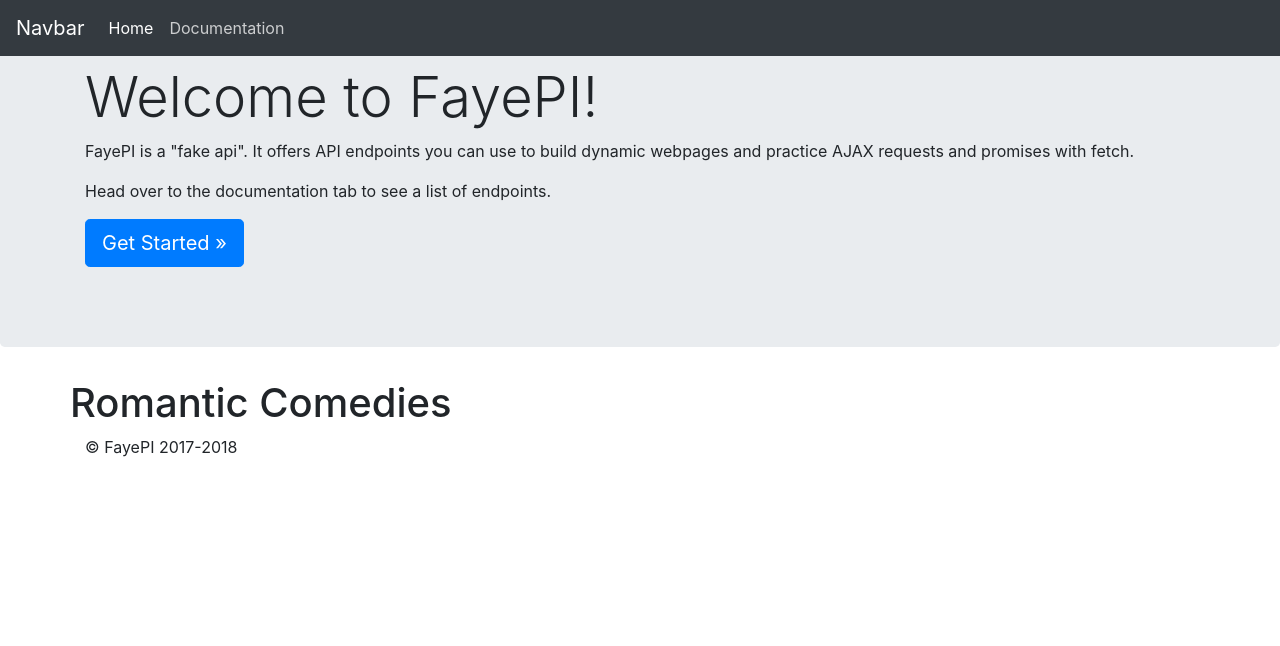
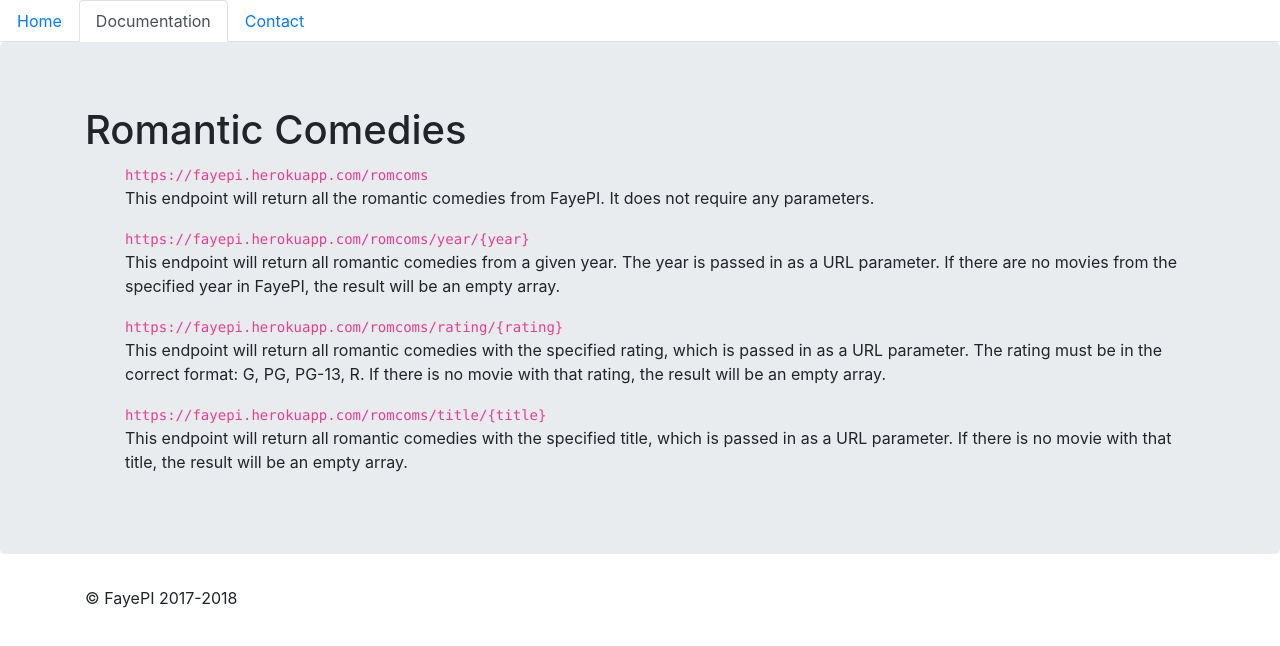
Before and after one commit to carmalou/fayePI, a website: page index.html in a window 1280 px wide. Both pictures are taken after a click on the tab "Documentation". Drawn offline with nearby package versions, Linux system fonts and the light colour scheme.

Commit message:
finishing touches

```diff
--- a/index.html
+++ b/index.html
@@ -11,50 +11,83 @@
 
     <link rel="stylesheet" href="https://maxcdn.bootstrapcdn.com/bootstrap/4.0.0/css/bootstrap.min.css" integrity="sha384-Gn5384xqQ1aoWXA+058RXPxPg6fy4IWvTNh0E263XmFcJlSAwiGgFAW/dAiS6JXm" crossorigin="anonymous">
 
+    <style>
+      li {
+        list-style-type: none;
+      }
+    </style>
+
   </head>
 
   <body>
 
-    <nav class="navbar navbar-expand-md navbar-dark fixed-top bg-dark">
-      <a class="navbar-brand" href="#">Navbar</a>
-      <button class="navbar-toggler" type="button" data-toggle="collapse" data-target="#navbarsExampleDefault" aria-controls="navbarsExampleDefault" aria-expanded="false" aria-label="Toggle navigation">
-        <span class="navbar-toggler-icon"></span>
-      </button>
-
-      <div class="collapse navbar-collapse" id="navbarsExampleDefault">
-        <ul class="navbar-nav mr-auto">
-          <li class="nav-item active">
-            <a class="nav-link" href="#">Home <span class="sr-only">(current)</span></a>
-          </li>
-          <li class="nav-item">
-            <a class="nav-link" href="#">Documentation</a>
-          </li>
-        </ul>
+    <nav>
+      <div class="nav nav-tabs" id="nav-tab" role="tablist">
+        <a class="nav-item nav-link active" id="nav-home-tab" data-toggle="tab" href="#nav-home" role="tab" aria-controls="nav-home" aria-selected="true">Home</a>
+        <a class="nav-item nav-link" id="nav-profile-tab" data-toggle="tab" href="#nav-profile" role="tab" aria-controls="nav-profile" aria-selected="false">Documentation</a>
+        <a class="nav-item nav-link" id="nav-contact-tab" data-toggle="tab" href="#nav-contact" role="tab" aria-controls="nav-contact" aria-selected="false">Contact</a>
       </div>
     </nav>
 
-    <main role="main">
+    <div class="tab-content" id="nav-tabContent">
+      <div class="tab-pane fade show active" id="nav-home" role="tabpanel" aria-labelledby="nav-home-tab">
+        <div class="jumbotron">
+          <div class="container">
+            <h1 class="display-3">Welcome to FayePI!</h1>
+            <p>FayePI is a "fake api". It offers API endpoints you can use to build dynamic webpages and practice AJAX requests and promises with fetch.</p>
+            <p>Head over to the documentation tab to see a list of endpoints.</p>
 
-      <!-- Main jumbotron for a primary marketing message or call to action -->
-      <div class="jumbotron">
-        <div class="container">
-          <h1 class="display-4">Welcome to FayePI!</h1>
-          <p>FayePI is a "fake api". It offers API endpoints you can use to build dynamic webpages and practice AJAX requests and promises with fetch.</p>
-          <p>Head over to the documentation tab to see a list of endpoints.</p>
-          <p><a class="btn btn-primary btn-lg" href="#" role="button">Get Started &raquo;</a></p>
+            <h1 class="display-6">Fake API?</h1>
+            <p>FayePI offers real endpoints that will return JSON data. What makes it "fake"? The data is just silly stuff like romantic comedies, but it's enough for practice. And the silliness makes it fun!</p>
+          </div>
         </div>
       </div>
 
-      <div class="container">
-          <div class="row">
-              <h1 class="display-5">Romantic Comedies</h1>
-              <ul class="list-group">
+      <div class="tab-pane fade" id="nav-profile" role="tabpanel" aria-labelledby="nav-profile-tab">
+        <div class="jumbotron">
+          <div class="container">
+            <h1 class="display-5">Romantic Comedies</h1>
+            <div>
+              <ul>
+                  <li>
+                      <code>https://fayepi.herokuapp.com/romcoms</code>
 
+                      <p>This endpoint will return all the romantic comedies from FayePI. It does not require any parameters.</p>
+                  </li>
+
+                  <li>
+                      <code>https://fayepi.herokuapp.com/romcoms/year/{year}</code>
+
+                      <p>This endpoint will return all romantic comedies from a given year. The year is passed in as a URL parameter. If there are no movies from the specified year in FayePI, the result will be an empty array.</p>
+                  </li>
+
+                  <li>
+                      <code>https://fayepi.herokuapp.com/romcoms/rating/{rating}</code>
+
+                      <p>This endpoint will return all romantic comedies with the specified rating, which is passed in as a URL parameter. The rating must be in the correct format: G, PG, PG-13, R. If there is no movie with that rating, the result will be an empty array.</p>
+                  </li>
+
+                  <li>
+                      <code>https://fayepi.herokuapp.com/romcoms/title/{title}</code>
+
+                      <p>This endpoint will return all romantic comedies with the specified title, which is passed in as a URL parameter. If there is no movie with that title, the result will be an empty array.</p>
+                  </li>
               </ul>
+            </div>
+          </div>
+        </div>
+      </div>
+
+      <div class="tab-pane fade" id="nav-contact" role="tabpanel" aria-labelledby="nav-contact-tab">
+          <div class="jumbotron">
+              <div class="container">
+                <p>
+                  If you like this project, please check out the person who made it: <a href="https://carmalou.com">Carmen Bourlon</a>. She's known as Carmalou across the interwebs. Carmen is a JavaScript lover in Oklahoma City. She's a <a href="https://www.twitter.com/carmalou">prolific tweeter</a> and likes to build silly projects, like FayePI. You can check out her <a href="https://www.github.com/carmalou">Github</a> to see what she's working on!
+                </p>
+              </div>
           </div>
       </div>
-
-    </main>
+    </div>
 
     <footer class="container">
       <p>&copy; FayePI 2017-2018</p>
```
Also changed, not shown: index.js (+11 -0 lines).
